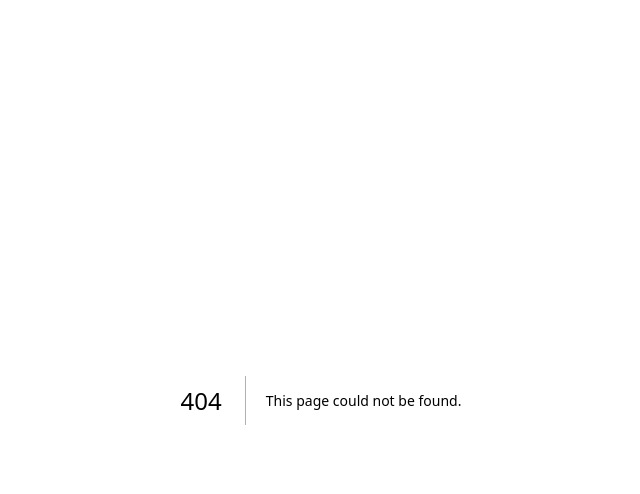
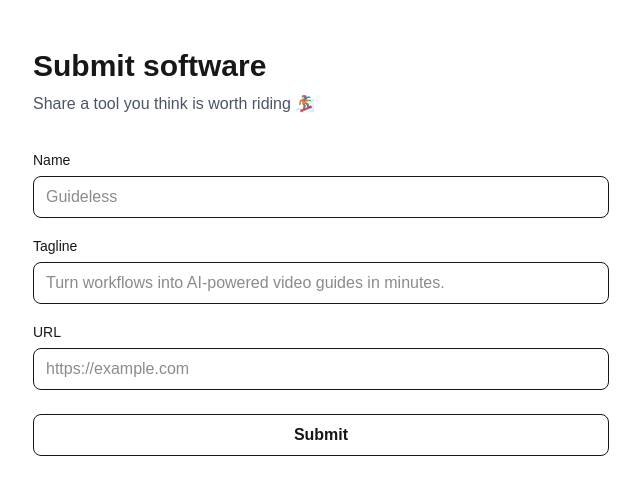
Before and after one commit to hobbyrider/hobbyrider, a Next.js app: page /submit in a window 1280 px wide. Before the commit this address had no page. Shown: the top 494 px of the page, without its empty margins (319-959 px from the left). Built offline with nearby package versions, Linux system fonts and the light colour scheme.

Commit message:
init nextjs app

```diff
--- a/app/page.tsx
+++ b/app/page.tsx
@@ -1,6 +1,7 @@
 "use client"
 
 import { useState } from "react"
+import { useSearchParams } from "next/navigation"
 
 type Software = {
   id: string
@@ -35,9 +36,26 @@
 ]
 
 export default function Home() {
-  // ✅ Hook must be INSIDE the component
-  const [softwareToday, setSoftwareToday] =
-    useState<Software[]>(initialSoftware)
+  const searchParams = useSearchParams()
+
+  const submittedName = searchParams.get("name")
+  const submittedTagline = searchParams.get("tagline")
+  const submittedUrl = searchParams.get("url")
+
+  const submittedItem: Software | null =
+    submittedName && submittedTagline && submittedUrl
+      ? {
+          id: submittedName.toLowerCase().replace(/\s+/g, "-"),
+          name: submittedName,
+          tagline: submittedTagline,
+          url: submittedUrl,
+          upvotes: 1,
+        }
+      : null
+
+  const [softwareToday, setSoftwareToday] = useState<Software[]>(
+    submittedItem ? [submittedItem, ...initialSoftware] : initialSoftware
+  )
 
   function handleUpvote(id: string) {
     setSoftwareToday((prev) =>
@@ -57,13 +75,20 @@
           <p className="mt-3 text-gray-600">
             Discover and share software worth riding 🤖
           </p>
+
+          <a
+            href="/submit"
+            className="mt-4 inline-block rounded-lg border px-4 py-2 font-semibold hover:bg-black hover:text-white transition"
+          >
+            Submit software
+          </a>
         </header>
 
         <section>
           <h2 className="text-xl font-semibold">Today</h2>
 
           <ul className="mt-4 space-y-3">
-            {softwareToday
+            {[...softwareToday]
               .sort((a, b) => b.upvotes - a.upvotes)
               .map((item) => (
                 <li
@@ -80,7 +105,9 @@
                       >
                         {item.name}
                       </a>
-                      <p className="mt-1 text-gray-600">{item.tagline}</p>
+                      <p className="mt-1 text-gray-600">
+                        {item.tagline}
+                      </p>
                     </div>
 
                     <button
@@ -90,7 +117,9 @@
                       <span className="text-sm font-semibold">
                         {item.upvotes}
                       </span>
-                      <span className="text-sm text-gray-600">upvotes</span>
+                      <span className="text-sm text-gray-600">
+                        upvotes
+                      </span>
                     </button>
                   </div>
                 </li>
--- /dev/null
+++ b/app/submit/page.tsx
@@ -0,0 +1,80 @@
+"use client"
+
+import { useState } from "react"
+import { useRouter } from "next/navigation"
+
+export default function SubmitPage() {
+  const router = useRouter()
+
+  const [name, setName] = useState("")
+  const [tagline, setTagline] = useState("")
+  const [url, setUrl] = useState("")
+
+  function handleSubmit(e: React.FormEvent) {
+    e.preventDefault()
+
+    const n = name.trim()
+    const t = tagline.trim()
+    const u = url.trim()
+
+    if (!n || !t || !u) return
+
+    const params = new URLSearchParams({
+      name: n,
+      tagline: t,
+      url: u,
+    })
+
+    router.push("/?" + params.toString())
+  }
+
+  return (
+    <main className="min-h-screen px-6 py-12">
+      <div className="mx-auto max-w-xl">
+        <h1 className="text-3xl font-bold">Submit software</h1>
+        <p className="mt-2 text-gray-600">
+          Share a tool you think is worth riding 🏂
+        </p>
+
+        <form onSubmit={handleSubmit} className="mt-8 space-y-4">
+          <div>
+            <label className="text-sm font-medium">Name</label>
+            <input
+              value={name}
+              onChange={(e) => setName(e.target.value)}
+              className="mt-1 w-full rounded-lg border px-3 py-2"
+              placeholder="Guideless"
+            />
+          </div>
+
+          <div>
+            <label className="text-sm font-medium">Tagline</label>
+            <input
+              value={tagline}
+              onChange={(e) => setTagline(e.target.value)}
+              className="mt-1 w-full rounded-lg border px-3 py-2"
+              placeholder="Turn workflows into AI-powered video guides in minutes."
+            />
+          </div>
+
+          <div>
+            <label className="text-sm font-medium">URL</label>
+            <input
+              value={url}
+              onChange={(e) => setUrl(e.target.value)}
+              className="mt-1 w-full rounded-lg border px-3 py-2"
+              placeholder="https://example.com"
+            />
+          </div>
+
+          <button
+            type="submit"
+            className="mt-2 w-full rounded-lg border px-4 py-2 font-semibold hover:bg-black hover:text-white transition"
+          >
+            Submit
+          </button>
+        </form>
+      </div>
+    </main>
+  )
+}
```
